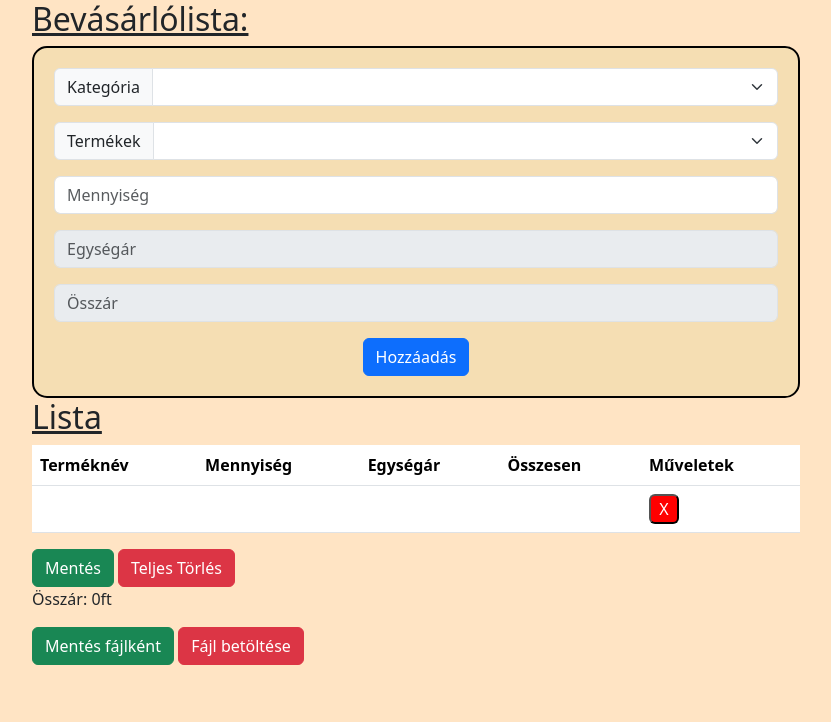
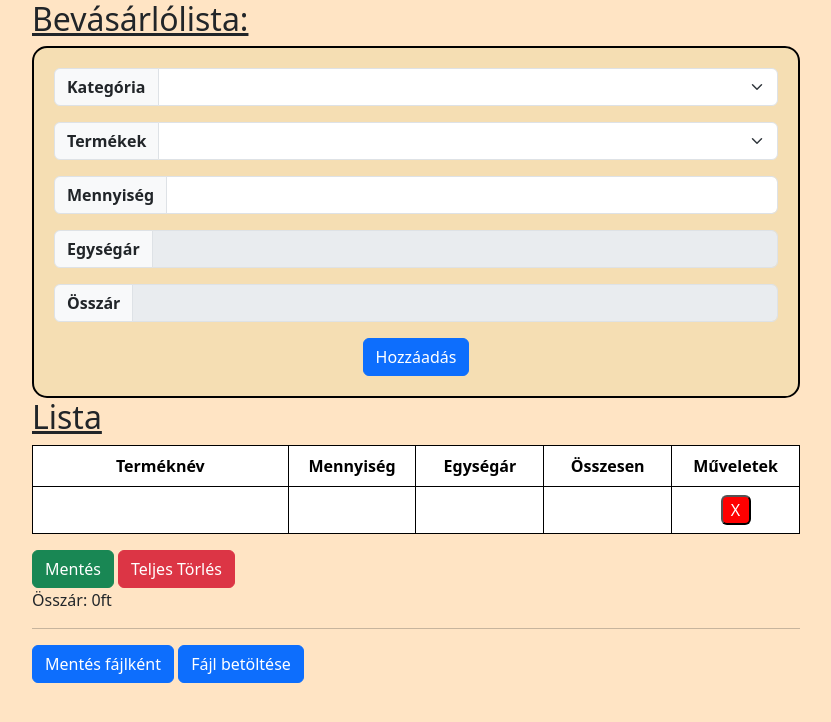
Before and after one commit to kecskeszsoltistvan/WEB-shopping-list, a plain HTML site: page index.html in a window 1280 px wide. Both pictures are taken after a click on the button "Hozzáadás". Shown: the whole page, without its empty margins (224-1055 px from the left). Drawn offline with nearby package versions, Linux system fonts and the light colour scheme; no server answers.

Commit message:
design munkálatok

```diff
--- a/Assets/css/style.css
+++ b/Assets/css/style.css
@@ -28,3 +28,10 @@ h2{
     color: white;
 
 }
+.input-group-text{
+    font-weight: bold;
+}
+table, th, td{
+    border: 1px black solid;
+    text-align: center;
+}
--- a/Assets/js/app.js
+++ b/Assets/js/app.js
@@ -178,11 +178,11 @@ function createFile(){
 gonb.addEventListener("click", (event) => {
     if (amount.value != "" && egyseg_price.value != "" && osszar.value != "" || amount.value < 1){
         let sor = document.createElement('tr');
-        let adat1 = document.createElement('th');
-        let adat2 = document.createElement('th');
-        let adat3 = document.createElement('th');
-        let adat4 = document.createElement('th');
-        let adat5 = document.createElement('th');
+        let adat1 = document.createElement('td');
+        let adat2 = document.createElement('td');
+        let adat3 = document.createElement('td');
+        let adat4 = document.createElement('td');
+        let adat5 = document.createElement('td');
         adat1.innerHTML = termek_select.value;
         adat2.innerHTML = amount.value;
         adat3.innerHTML = egyseg_price.value;
--- a/index.html
+++ b/index.html
@@ -23,25 +23,28 @@
         </select>
       </div>
       <div class="input-group mb-3">
-        <input type="number" class="form-control" placeholder="Mennyiség" aria-label="Mennyiség" aria-describedby="basic-addon1" id="mennyi" min="1">
+        <label class="input-group-text" for="inputGroupSelect01">Mennyiség</label>
+        <input type="number" class="form-control" aria-describedby="basic-addon1" id="mennyi" min="1">
       </div>
       <div class="input-group mb-3">
-        <input type="text" class="form-control" placeholder="Egységár" aria-label="Egységár" disabled aria-describedby="basic-addon1" id="egyseg_ar">
+        <label class="input-group-text" for="inputGroupSelect01">Egységár</label>
+        <input type="text" class="form-control" disabled aria-describedby="basic-addon1" id="egyseg_ar">
       </div>
       <div class="input-group mb-3">
-        <input type="text" class="form-control" placeholder="Összár" aria-label="Összár" disabled aria-describedby="basic-addon1" id="osszar">
+        <label class="input-group-text" for="inputGroupSelect01">Összár</label>
+        <input type="text" class="form-control" disabled aria-describedby="basic-addon1" id="osszar">
       </div>
       <button type="button" class="btn btn-primary" id="gonb">Hozzáadás</button>
       </form>
     <h2>Lista</h2>
-    <table class="table table-striped">
+    <table class="table">
       <thead id="asztal">
         <tr>
-          <th scope="col">Terméknév</th>
-          <th scope="col">Mennyiség</th>
-          <th scope="col">Egységár</th>
-          <th scope="col">Összesen</th>
-          <th scope="col">Műveletek</th>
+          <th class="col-4" scope="col">Terméknév</th>
+          <th class="col-2" scope="col">Mennyiség</th>
+          <th class="col-2" scope="col">Egységár</th>
+          <th class="col-2" scope="col">Összesen</th>
+          <th class="col-2" scope="col">Műveletek</th>
         </tr>
       </thead>
     </table>
@@ -50,9 +53,10 @@
       <button type="button" class="btn btn-danger" id="gonb3">Teljes Törlés</button>
       <p id="osszar_szamolo">Összár: -</p>
     </div>
+     <hr>
     <div>
-      <button type="button" class="btn btn-success" id="export" onclick='createFile()'>Mentés fájlként</button>
-      <button type="button" class="btn btn-danger" id="import">Fájl betöltése</button>
+      <button type="button" class="btn btn-primary" id="export" onclick='createFile()'>Mentés fájlként</button>
+      <button type="button" class="btn btn-primary" id="import">Fájl betöltése</button>
     </div>
 
     <script src="Assets/js/bootstrap.bundle.min.js"></script>
```
Also changed, not shown: 1 other file.
